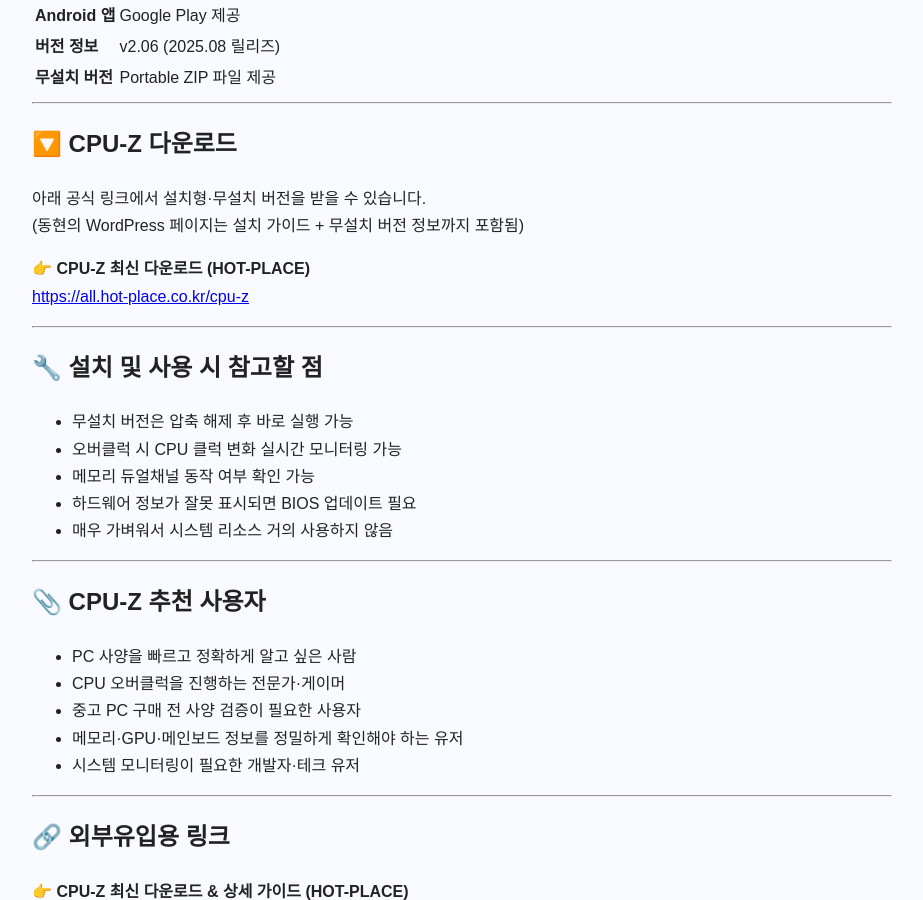
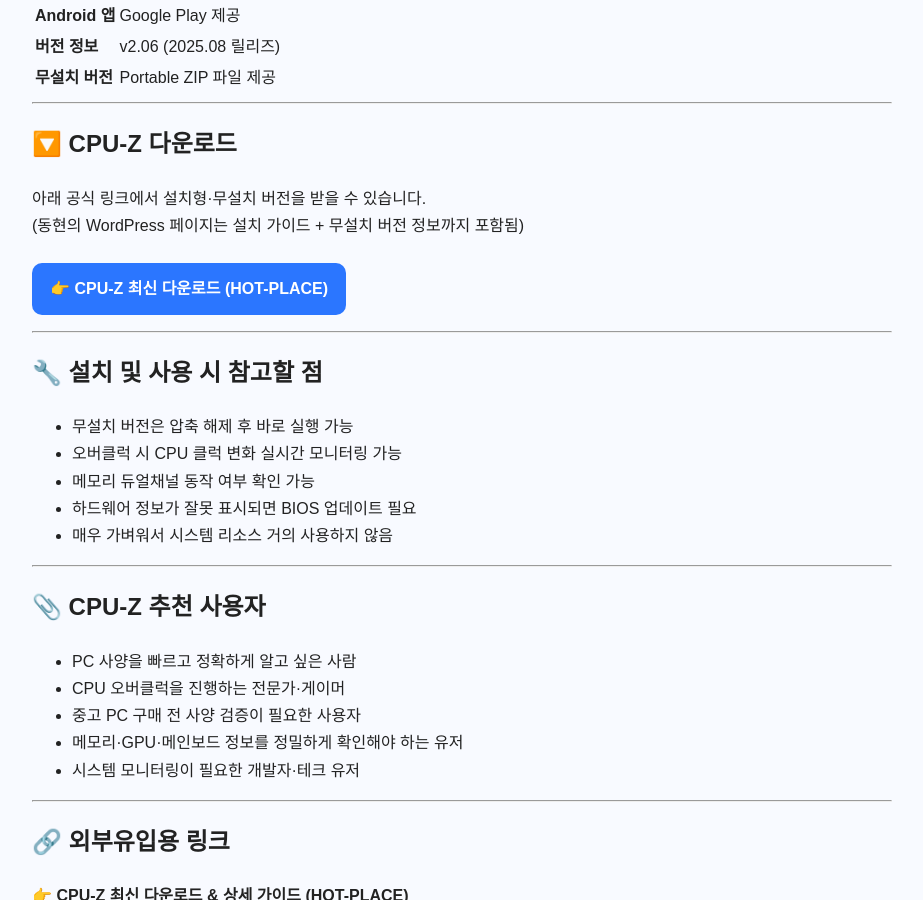
Before and after one commit to rneh10122-cyber/utility, a Jekyll site: the page built from _posts/2025-11-26-cpuz-download.md, in a window 1280 px wide and 900 px high, scrolled down 882 px. Shown: the whole window, without its empty margins (178-1101 px from the left). Built offline with Jekyll 4.4.1, drawn with Linux system fonts in a browser that asks for light colours; some of the changed lines change nothing that is shown.

Commit message:
Update 2025-11-26-cpuz-download.md

```diff
--- a/_posts/2025-11-26-cpuz-download.md
+++ b/_posts/2025-11-26-cpuz-download.md
@@ -42,8 +42,18 @@
 아래 공식 링크에서 설치형·무설치 버전을 받을 수 있습니다.
 (동현의 WordPress 페이지는 설치 가이드 + 무설치 버전 정보까지 포함됨)
 
-👉 **CPU-Z 최신 다운로드 (HOT-PLACE)**
-<https://all.hot-place.co.kr/cpu-z>
+<a href="https://all.hot-place.co.kr/cpu-z" style="
+  display:inline-block;
+  padding:12px 18px;
+  background:#2b76ff;
+  color:#fff;
+  border-radius:10px;
+  font-weight:700;
+  text-decoration:none;
+  margin-top:8px;
+">
+👉 CPU-Z 최신 다운로드 (HOT-PLACE)
+</a>
 
 ---
 
```
